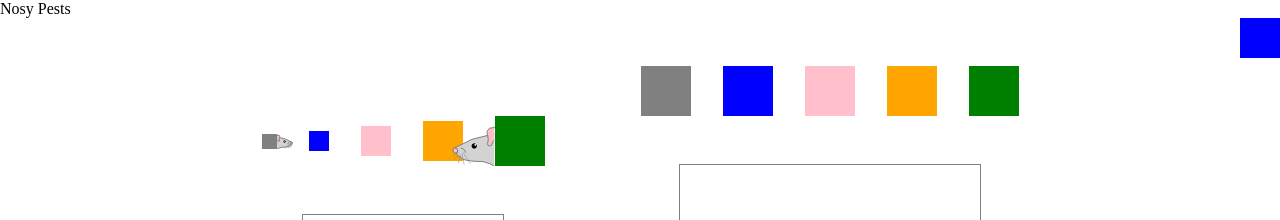
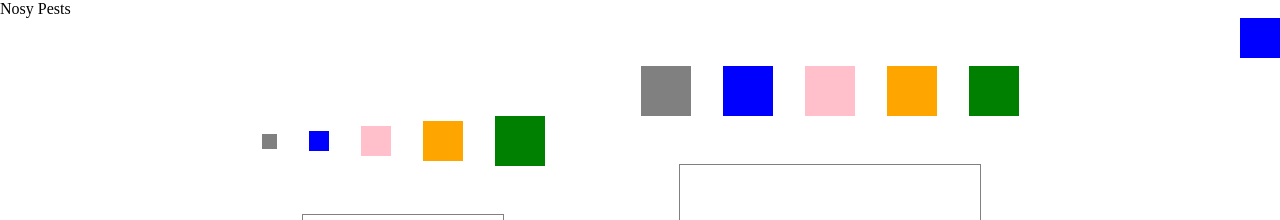
Before and after one commit to chichivika/nosyPests, a React (Create React App) app: page / in a window 1280 px wide. Shown: the top 220 px of the page. Built offline with nearby package versions, Linux system fonts and the light colour scheme.

Commit message:
mouse wrapper refactoring

```diff
--- a/src/App.tsx
+++ b/src/App.tsx
@@ -41,15 +41,29 @@ function App() {
             <StyledRowCnt>
                 <StyledCnt>
                     <StyledRowCnt>
-                        <MouseWrapper height={15} animationDirection='right'>
+                        <MouseWrapper
+                            height={15}
+                            animationDirection='right'
+                            animationPause={10}
+                            animationDuration={2}
+                        >
                             <div
                                 style={{ backgroundColor: 'grey', width: '15px', height: '15px' }}
                             />
                         </MouseWrapper>
-                        <div style={{ backgroundColor: 'blue', width: '20px', height: '20px' }} />
+                        <MouseWrapper
+                            height={15}
+                            animationDirection='right'
+                            animationPause={5}
+                            animationDuration={4}
+                        >
+                            <div
+                                style={{ backgroundColor: 'blue', width: '20px', height: '20px' }}
+                            />
+                        </MouseWrapper>
                         <div style={{ backgroundColor: 'pink', width: '30px', height: '30px' }} />
                         <div style={{ backgroundColor: 'orange', width: '40px', height: '40px' }} />
-                        <MouseWrapper>
+                        <MouseWrapper animationPause={30}>
                             <div
                                 style={{ backgroundColor: 'green', width: '50px', height: '50px' }}
                             />
--- a/src/mouse/SVGMouse.tsx
+++ b/src/mouse/SVGMouse.tsx
@@ -9,7 +9,10 @@ const NOSE_ANIMATION_DURATION = '2s';
 const NOSE_ANIMATION_REPEAT_COUNT = 'indefinite';
 
 export default function SVGMouse(props: MouseProps) {
-    const { height, animationDirection, useNoseAnimation } = { ...defaultMouseProps, ...props };
+    const { height, animationDirection, useNoseAnimation, className } = {
+        ...defaultMouseProps,
+        ...props,
+    };
     const mouseObject = useMemo(() => {
         return new Mouse({ height });
     }, [height]);
@@ -18,7 +21,12 @@ export default function SVGMouse(props: MouseProps) {
     const transform = animationDirection === 'left' ? '' : 'scale(-1, 1)';
 
     return (
-        <svg width={width} height={height} style={{ transform }}>
+        <svg
+            width={width}
+            height={height}
+            style={{ transform }}
+            className={`mouse-svg ${className}`}
+        >
             {renderHead(mouseObject)}
             {renderEye(mouseObject)}
             {renderEar(mouseObject)}
--- a/src/mouse/mouseUtils.ts
+++ b/src/mouse/mouseUtils.ts
@@ -6,6 +6,7 @@ export type MouseProps = {
     height?: number;
     animationDirection?: AnimationDirection;
     useNoseAnimation?: boolean;
+    className?: string;
 };
 export type ExistedMouseProps = ExistedPropsObject<MouseProps>;
 
@@ -13,4 +14,5 @@ export const defaultMouseProps: ExistedMouseProps = {
     height: 40,
     animationDirection: 'left',
     useNoseAnimation: true,
+    className: '',
 };
--- a/src/registrar/MouseWrapper.tsx
+++ b/src/registrar/MouseWrapper.tsx
@@ -1,35 +1,126 @@
-import React, { ReactElement } from 'react';
+/* eslint-disable @typescript-eslint/no-unused-vars */
+import React, { ReactElement, useState, useRef, useEffect } from 'react';
+import styled, { keyframes, css } from 'styled-components';
 import SVGMouse from '../mouse/SVGMouse';
 import { Mouse } from '../mouse/classMouse';
 import { MouseProps, defaultMouseProps } from '../mouse/mouseUtils';
 
 type Props = MouseProps & {
+    children: ReactElement;
     bottom?: number;
-    children: ReactElement;
+    animationPause?: number;
+    animationDuration?: number;
+    disabled?: boolean;
 };
-export default function MouseWrapper({ bottom = 0, children, ...mouseProps }: Props) {
-    const { height, animationDirection, ...restMouseProps } = {
+const StyledMouseWrapper = styled.div`
+    position: relative;
+`;
+const keyFramesInOut = (width: number, isTurnedLeft: boolean) => keyframes`
+    0% {
+        left: ${isTurnedLeft ? `${width}px` : undefined};
+        right: ${isTurnedLeft ? undefined : `${width}px`};
+    }
+    15% {
+        left: ${isTurnedLeft ? '0px' : undefined};
+        right: ${isTurnedLeft ? undefined : '0px'};
+    }
+    75% {
+        left: ${isTurnedLeft ? '0px' : undefined};
+        right: ${isTurnedLeft ? undefined : '0px'};
+    }
+    100% {
+        left: ${isTurnedLeft ? `${width}px` : undefined};
+        right: ${isTurnedLeft ? undefined : `${width}px`};
+    }
+`;
+const StyledFixedMouseCnt = styled.div<{
+    $bottom: number;
+    $width: number;
+    $height: number;
+    $isTurnedLeft: boolean;
+}>(
+    (props) => css`
+        position: absolute;
+        overflow: hidden;
+        width: ${props.$width}px;
+        height: ${props.$height}px;
+        left: ${props.$isTurnedLeft ? `${-props.$width}px` : undefined};
+        right: ${props.$isTurnedLeft ? undefined : `${-props.$width}px`};
+        bottom: ${props.$bottom}px;
+    `,
+);
+const getAnimationRule = (width: number, isTurnedLeft: boolean, animationDuration: number) => css`
+    ${keyFramesInOut(width, isTurnedLeft)} ${animationDuration}s linear 1;
+`;
+const StyledMovedMouseCnt = styled.div<{
+    $width: number;
+    $isTurnedLeft: boolean;
+    $animationDuration: number;
+}>(
+    (props) => css`
+        position: relative;
+        left: ${props.$isTurnedLeft ? `${props.$width}px` : undefined};
+        right: ${props.$isTurnedLeft ? undefined : `${props.$width}px`};
+        animation: ${getAnimationRule(props.$width, props.$isTurnedLeft, props.$animationDuration)};
+        animation-iteration-delay: 5s;
+    `,
+);
+export default function MouseWrapper({
+    children,
+    bottom = 0,
+    animationPause = 20,
+    animationDuration = 6,
+    disabled = false,
+    ...mouseProps
+}: Props) {
+    const { height, animationDirection, className, ...restMouseProps } = {
         ...defaultMouseProps,
         ...mouseProps,
     };
+    const [showMouse, setShowMouse] = useState<boolean>(true);
+    const prevShowMouse = useRef<boolean>(true);
+
+    useEffect(() => {
+        if (prevShowMouse.current === true && showMouse === false) {
+            prevShowMouse.current = showMouse;
+            if (animationPause <= 0) {
+                return;
+            }
+            const timerId = setTimeout(() => {
+                setShowMouse(true);
+            }, animationPause * 1000);
+
+            return () => {
+                if (timerId) {
+                    clearTimeout(timerId);
+                }
+            };
+        }
+        if (showMouse !== prevShowMouse.current) {
+            prevShowMouse.current = showMouse;
+        }
+    }, [showMouse, animationPause]);
+
     const width = Mouse.getWidthByHeight(height);
+    const isTurnedLeft = animationDirection === 'left';
 
-    const isTurnedLeft = animationDirection === 'left';
+    const needRenderMouse = showMouse && !disabled;
     return (
-        <div
-            style={{
-                position: 'relative',
-            }}
+        <StyledMouseWrapper>
+            {children}
+            <StyledFixedMouseCnt
+                $width={width}
+                $height={height}
+                $isTurnedLeft={isTurnedLeft}
+                $bottom={bottom}
             >
-            {children}
-            <div
-                style={{
-                    position: 'absolute',
-                    left: isTurnedLeft ? `${-width}px` : undefined,
-                    right: isTurnedLeft ? undefined : `${-width}px`,
-                    bottom: `${bottom}px`,
-                    width: `${width}px`,
-                    height: `${height}px`,
+                {needRenderMouse && (
+                    <StyledMovedMouseCnt
+                        $width={width}
+                        $isTurnedLeft={isTurnedLeft}
+                        $animationDuration={animationDuration}
+                        onAnimationEnd={() => {
+                            setShowMouse(false);
                         }}
                     >
                         <SVGMouse
@@ -37,7 +128,9 @@ export default function MouseWrapper({ bottom = 0, children, ...mouseProps }: Pr
                             animationDirection={animationDirection}
                             {...restMouseProps}
                         />
-            </div>
-        </div>
+                    </StyledMovedMouseCnt>
+                )}
+            </StyledFixedMouseCnt>
+        </StyledMouseWrapper>
     );
 }
```
Lines whose indentation alone changed are shown as unchanged.
